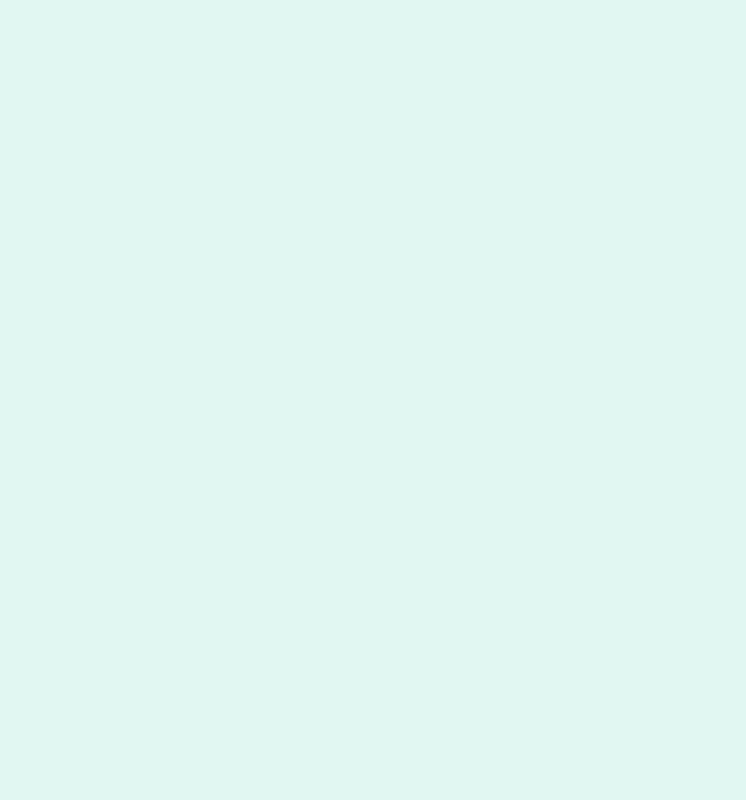
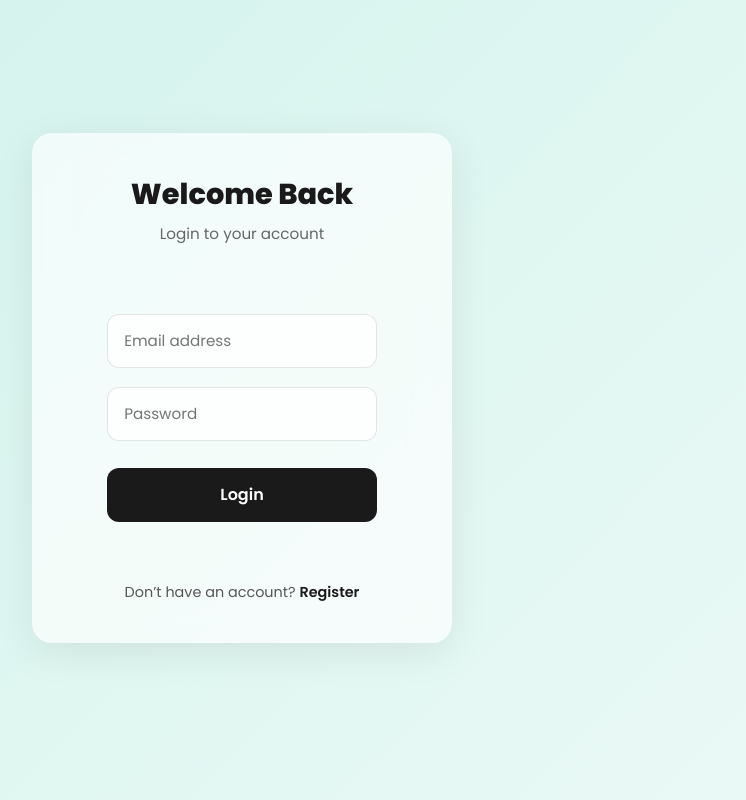
Before and after one commit to RajVeer0407/Prachayika, a React (Create React App) app: page /login in a window 1280 px wide. Before the commit this address had no page. Shown: the whole page, without its empty margins (398-1144 px from the left). Built offline with nearby package versions, Linux system fonts and the light colour scheme.

Commit message:
Chore: Add the login and the register pages to routes to be accessible to the whole application

```diff
--- a/src/App.js
+++ b/src/App.js
@@ -9,6 +9,9 @@ import ScrollToTop from "./components/ScrollToTop";
 import Wedding from "./routes/Wedding";
 import ThemeParty from "./routes/ThemeParty";
 import BirthdayParty from "./routes/BirthdayParty";
+import LoginPage from "./routes/Authentication/Login";
+import Register from "./routes/Authentication/Register";
+
 
 export default function App() {
   return (
@@ -24,6 +27,8 @@ export default function App() {
         <Route path="/wedding" element={<Wedding />} />
         <Route path="/theme-party" element={<ThemeParty />} />
         <Route path="/birthday" element={<BirthdayParty />} />
+        <Route path="/login" element={<LoginPage />} />
+        <Route path="/register" element={<Register />} />
       </Routes>
     </div>
   );
```
